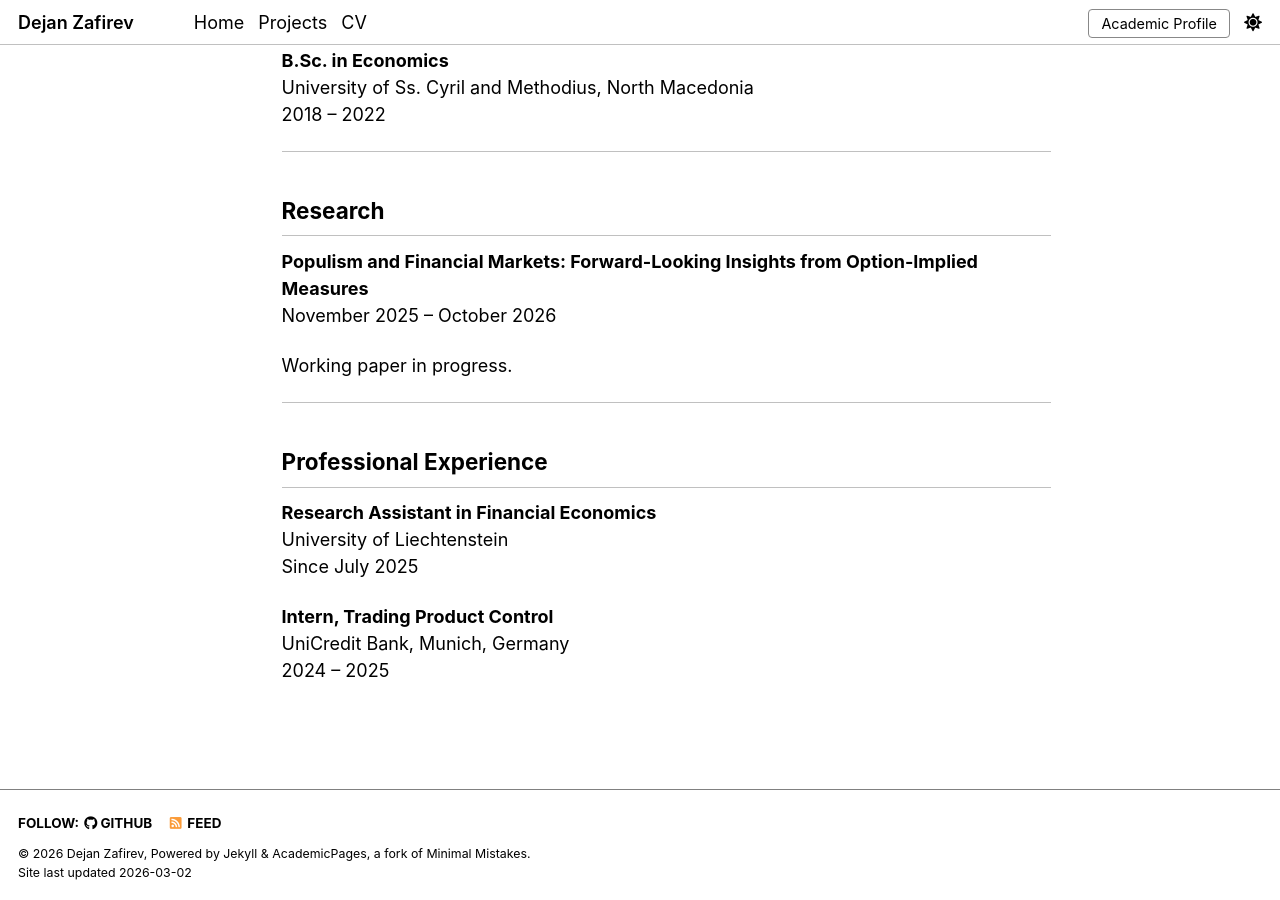
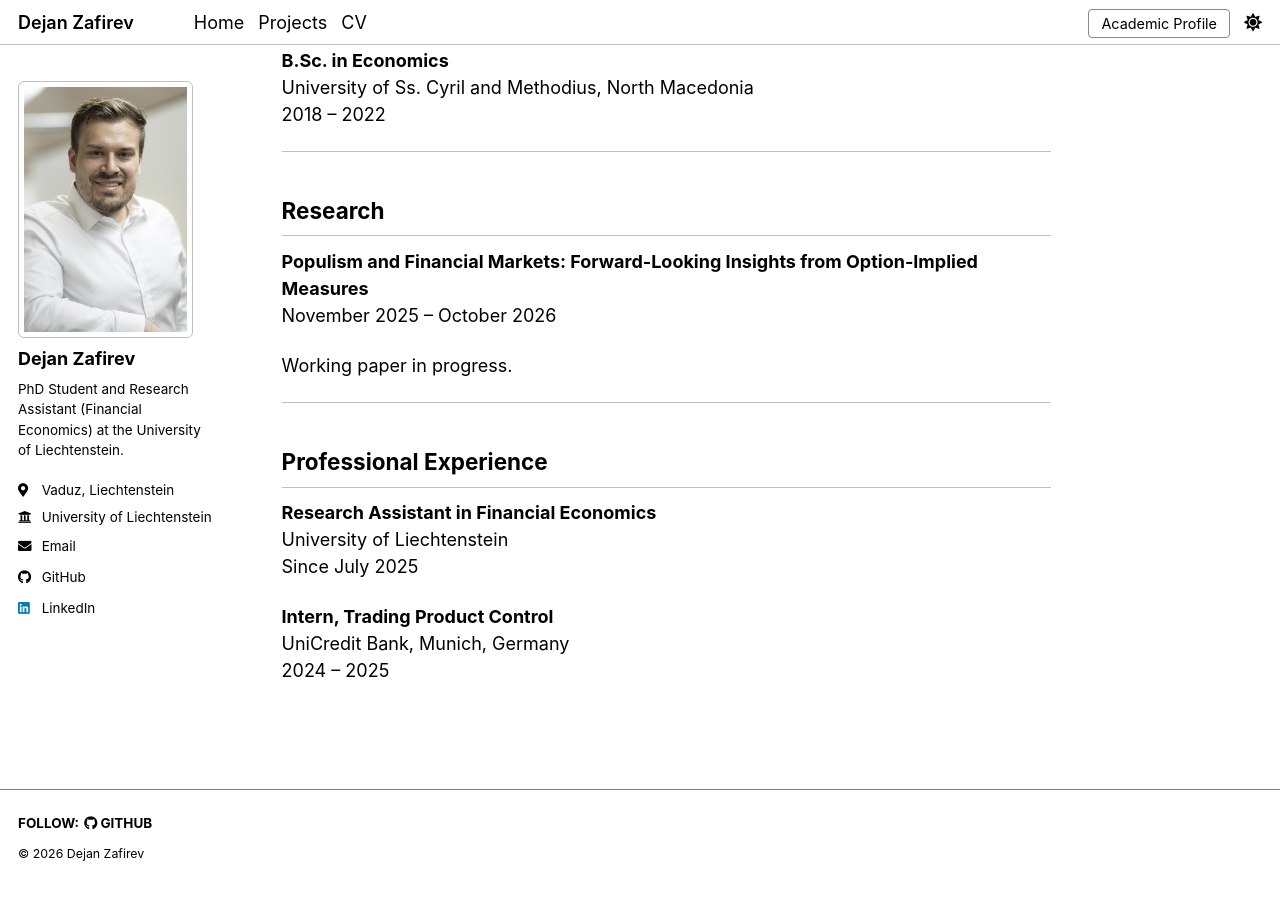
Before and after one commit to dejanzafirev/dejanzafirev.github.io, a Jekyll site: the page built from _pages/cv.md, in a window 1280 px wide and 900 px high, scrolled down 833 px. Built offline with Jekyll 4.4.1, drawn with Linux system fonts in a browser that asks for light colours; a script bundle is joined from its source files by our own code; library files that are not in the unit come from our copies.

Commit message:
new updates

```diff
--- a/_config.yml
+++ b/_config.yml
@@ -81,7 +81,7 @@
       options:
         format           : "iso8601" # "iso8601" (default), "timestamp-seconds", "timestamp-milliseconds"
 atom_feed:
-  hide                   : false     # change to true to hide the RSS feed in the footer
+  hide                   : true     # change to true to hide the RSS feed in the footer
   path                   : # blank (default) uses feed.xml
 
 
--- a/_includes/footer.html
+++ b/_includes/footer.html
@@ -20,6 +20,5 @@
 {% endif %}
 
 <div class="page__footer-copyright">
-  &copy; {{ site.time | date: '%Y' }} {{ site.name | default: site.title }}, {{ site.data.ui-text[site.locale].powered_by | default: "Powered by" }} <a href="https://jekyllrb.com" rel="nofollow">Jekyll</a> &amp; <a href="https://github.com/academicpages/academicpages.github.io">AcademicPages</a>, a fork of <a href="https://mademistakes.com/work/minimal-mistakes-jekyll-theme/" rel="nofollow">Minimal Mistakes</a>.<br />
-  Site last updated {{ "now" | date: '%Y-%m-%d' }}
+  &copy; {{ site.time | date: '%Y' }} Dejan Zafirev
 </div>
```
Also changed, not shown: _pages/cv-json.md (+1 -1 lines), _pages/cv.md (+1 -1 lines), _pages/projects.html (added, +13 -0 lines).
